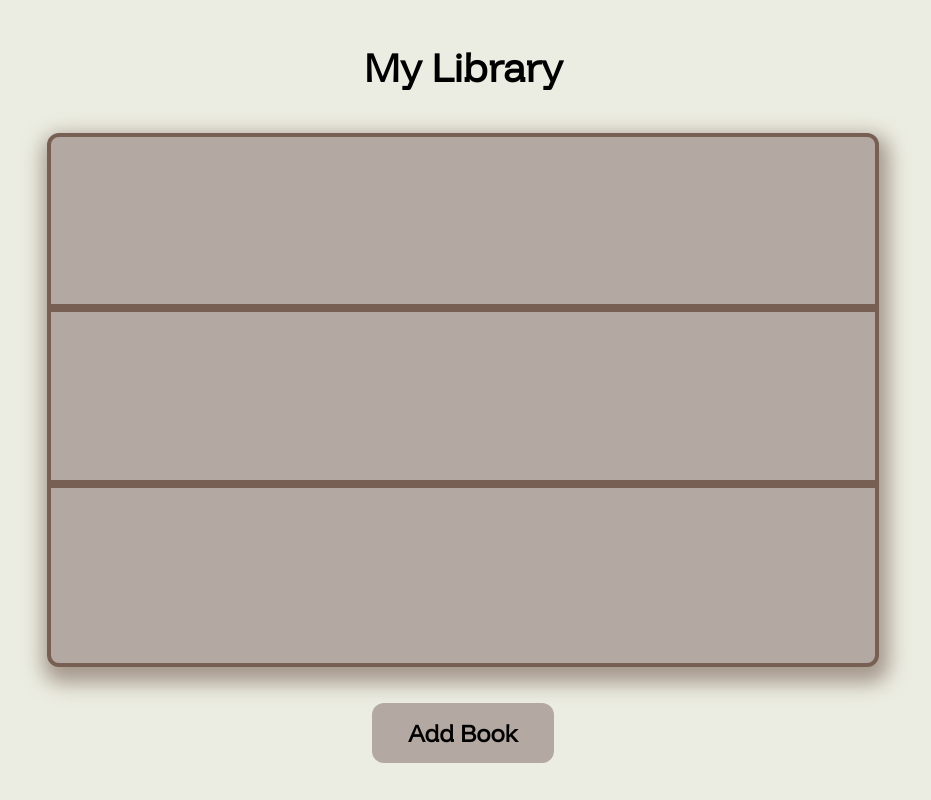
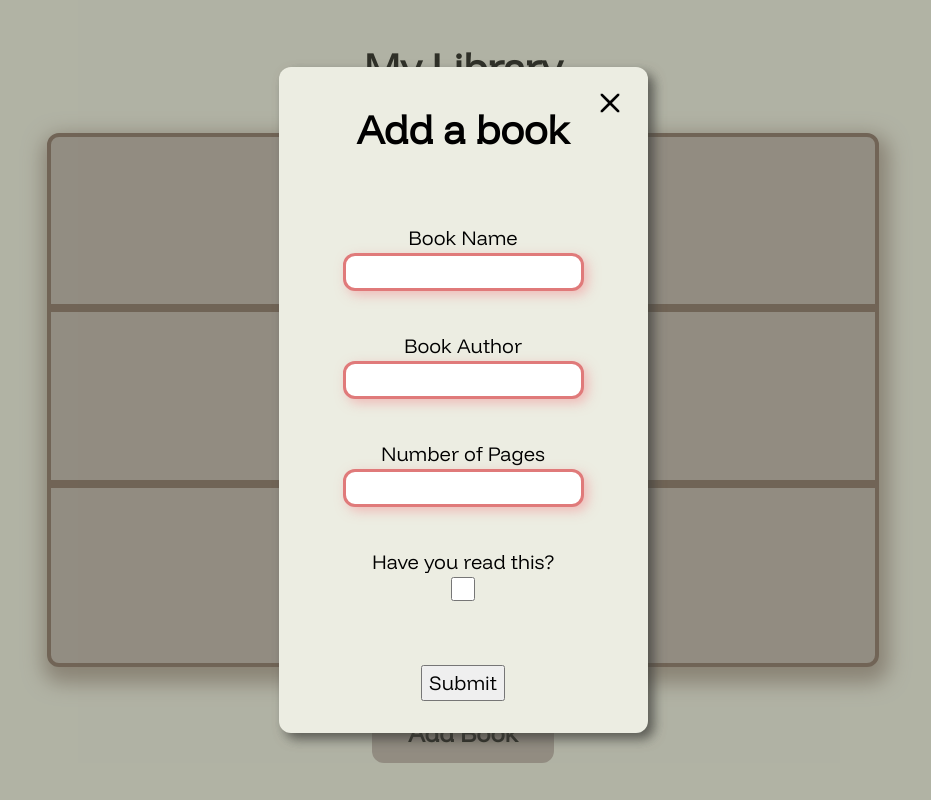
Before and after one commit to emianuelul/library-app, a plain HTML site: page index.html in a window 1280 px wide. Both pictures are taken after a click on the button "Add Book". Shown: the whole page, without its empty margins (177-1108 px from the left). Drawn offline with Linux system fonts and the light colour scheme.

Commit message:
feat: add popup menu with form to input required data for adding a book to library

```diff
--- a/code.js
+++ b/code.js
@@ -1,4 +1,14 @@
-const addBtn = document.getElementsByClassName(".addBtn");
+const addBtn = document.querySelector(".addBtn");
+const modal = document.querySelector(".modal");
+const closeBtn = document.querySelector(".closeBtn");
+
+addBtn.addEventListener("click", (event) => {
+  modal.classList.add("open");
+});
+
+closeBtn.addEventListener("click", (event) => {
+  modal.classList.remove("open");
+});
 
 const myLibrary = [];
 
--- a/index.html
+++ b/index.html
@@ -25,5 +25,38 @@
         <button type="button" class="addBtn">Add Book</button>
       </div>
     </div>
+    <div class="modal">
+      <form action="" method="post">
+        <div class="input-form">
+          <div class="close">
+            <h1>Add a book</h1>
+          </div>
+          <button type="reset" class="closeBtn">
+            <img src="./icons/close.svg" alt="close icon button" />
+          </button>
+          <div class="form-items">
+            <div class="form-item">
+              <label for="book-name">Book Name</label>
+              <input type="text" id="book-name" name="bookName" required />
+            </div>
+            <div class="form-item">
+              <label for="book-author">Book Author</label>
+              <input type="text" id="book-author" name="bookAuthor" required />
+            </div>
+            <div class="form-item">
+              <label for="pages">Number of Pages</label>
+              <input type="number" id="pages" name="pages" required />
+            </div>
+            <div class="form-item">
+              <label for="read">Have you read this?</label>
+              <input type="checkbox" id="read" name="read" />
+            </div>
+          </div>
+          <div class="submit">
+            <button class="submitBtn" type="submit">Submit</button>
+          </div>
+        </div>
+      </form>
+    </div>
   </body>
 </html>
--- a/styles.css
+++ b/styles.css
@@ -116,3 +116,146 @@ body {
   background-color: #775f54;
   color: white;
 }
+
+.modal {
+  position: fixed;
+
+  display: flex;
+  justify-content: center;
+  align-items: center;
+
+  gap: 2rem;
+
+  background: rgba(104, 106, 90, 0.45);
+
+  top: 0;
+  bottom: 0;
+  right: 0;
+  left: 0;
+
+  width: 100vw;
+  height: 100vh;
+
+  z-index: -1;
+  opacity: 0;
+}
+
+.modal.open {
+  opacity: 1;
+  z-index: 999;
+}
+
+.modal label {
+  display: block;
+}
+
+.modal .input-form {
+  position: relative;
+
+  background-color: #ecede2;
+  border-radius: 12px;
+  padding: 1rem;
+
+  box-shadow: 6px 6px 12px rgba(61, 62, 58, 0.75);
+
+  display: flex;
+  flex-direction: column;
+  justify-content: center;
+  align-items: center;
+
+  overflow: hidden;
+
+  gap: 1.5rem;
+
+  font-family: funnel, Helvetica, sans-serif;
+  font-size: 1.25rem;
+}
+
+.input-form:hover input {
+  transition: 0.25s;
+}
+
+.input-form > * {
+  width: 100%;
+  margin: 0 2rem;
+  padding: 1rem;
+}
+
+.modal input[type="text"],
+.modal input[type="number"] {
+  border-radius: 12px;
+  border: 3px solid transparent;
+  background: #ffffff;
+  text-align: center;
+
+  position: relative;
+
+  box-sizing: border-box;
+}
+
+.modal input[type="text"]:invalid,
+.modal input[type="number"]:invalid {
+  box-shadow: 4px 4px 12px rgba(240, 168, 168, 0.75);
+  border-color: rgb(224, 122, 122);
+}
+
+.modal input[type="text"]:valid,
+.modal input[type="number"]:valid {
+  box-shadow: 4px 4px 12px rgba(125, 204, 100, 0.75);
+  border-color: rgb(144, 195, 129);
+}
+
+.modal input[type="text"]:focus,
+.modal input[type="number"]:focus {
+  box-shadow: 4px 4px 12px rgba(168, 168, 240, 0.75);
+  border-color: rgb(103, 103, 188);
+  outline: none;
+}
+
+.modal .closeBtn {
+  background-color: transparent;
+  border: 0;
+  width: 32px;
+
+  padding: 0;
+}
+
+.close {
+  display: flex;
+  justify-content: space-around;
+}
+
+.closeBtn {
+  position: absolute;
+  top: 20px;
+  right: -10px;
+}
+
+.form-items {
+  display: flex;
+  flex-direction: column;
+  justify-content: center;
+  align-items: center;
+
+  gap: 1.5rem;
+}
+
+.form-item {
+  display: flex;
+  flex-direction: column;
+  justify-content: center;
+  align-items: center;
+
+  padding: 0.5rem 0;
+}
+
+#read {
+  height: 1.5rem;
+  width: 1.5rem;
+}
+
+.submit {
+  display: flex;
+  justify-content: center;
+  align-items: center;
+}
```
Also changed, not shown: icons/close.svg (added).
